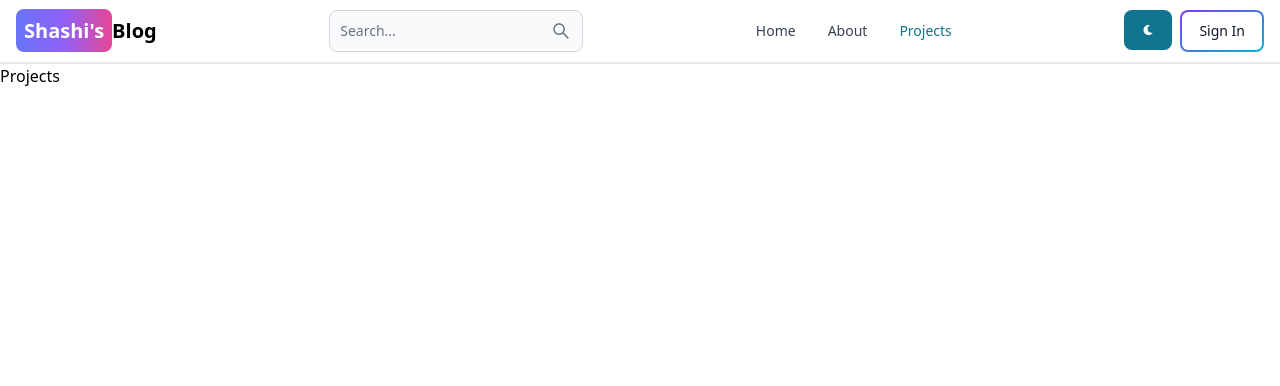
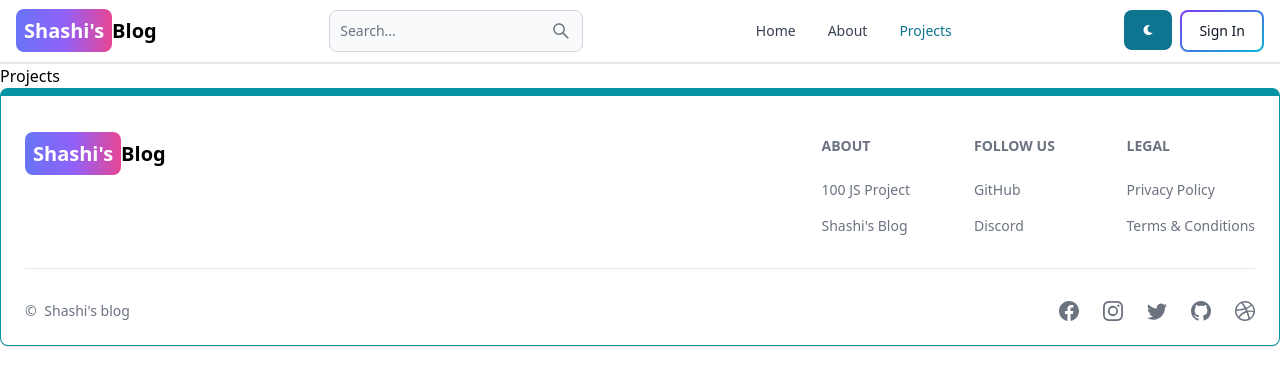
Before and after one commit to shashichandraket/Blog-Website, a React (Vite) app in the folder client/: page /projects in a window 1280 px wide. Shown: the top 386 px of the page. Built offline with nearby package versions, Linux system fonts and the light colour scheme.

Commit message:
create the footer component

```diff
--- a/client/src/App.jsx
+++ b/client/src/App.jsx
@@ -1,5 +1,6 @@
 import React from "react";
 import { BrowserRouter, Route, Routes } from "react-router-dom";
+import FooterCom from "./components/Footer";
 import Header from "./components/Header";
 import About from "./pages/About";
 import DashBoard from "./pages/DashBoard";
@@ -20,6 +21,7 @@
         <Route path="/dashboard" element={<DashBoard />} />
         <Route path="/projects" element={<Projects />} />
       </Routes>
+      <FooterCom />
     </BrowserRouter>
   );
 }
--- /dev/null
+++ b/client/src/components/Footer.jsx
@@ -0,0 +1,90 @@
+import { Footer } from "flowbite-react";
+import {
+  BsDribbble,
+  BsFacebook,
+  BsGithub,
+  BsInstagram,
+  BsTwitter,
+} from "react-icons/bs";
+import { Link } from "react-router-dom";
+
+export default function FooterCom() {
+  return (
+    <Footer container className="border border-t-8 border-teal-500">
+      <div className="w-full max-w-7xl mx-auto">
+        <div className="grid w-full justify-between sm:flex md:grid-cols-1">
+          <div className="mt-5">
+            <Link
+              to="/"
+              className="self-centered whitespace-nowrap text-lg sm:text-xl font-semibold dark:text-white"
+            >
+              <span className="px-2 py-2 bg-gradient-to-r from-indigo-500 via-purple-500 to-pink-500 rounded-lg text-white">
+                Shashi's
+              </span>
+              Blog
+            </Link>
+          </div>
+          <div className="grid grid-cols-2 gap-8  mt-4 sm:grid-cols-3 sm:gap-6">
+            <div>
+              <Footer.Title title="About" />
+              <Footer.LinkGroup col>
+                <Footer.Link
+                  href="https://www.100jsprojects.com"
+                  target="_blank"
+                  rel="noopener noreferrer"
+                >
+                  100 JS Project
+                </Footer.Link>
+                <Footer.Link
+                  href="https://www.100jsprojects.com"
+                  target="_blank"
+                  rel="noopener noreferrer"
+                >
+                  Shashi's Blog
+                </Footer.Link>
+              </Footer.LinkGroup>
+            </div>
+            <div>
+              <Footer.Title title="Follow Us" />
+              <Footer.LinkGroup col>
+                <Footer.Link
+                  href="https://www.github.com/shashichandraket"
+                  target="_blank"
+                  rel="noopener noreferrer"
+                >
+                  GitHub
+                </Footer.Link>
+                <Footer.Link href="#">Discord</Footer.Link>
+              </Footer.LinkGroup>
+            </div>
+            <div>
+              <Footer.Title title="Legal" />
+              <Footer.LinkGroup col>
+                <Footer.Link href="#">Privacy Policy</Footer.Link>
+                <Footer.Link href="#">Terms & Conditions</Footer.Link>
+              </Footer.LinkGroup>
+            </div>
+          </div>
+        </div>
+        <Footer.Divider />
+        <div className="w-full sm:flex sm:items-center sm:justify-between">
+          <Footer.Copyright
+            href="#"
+            by="Shashi's blog"
+            year={new Date().getFullYear}
+          />
+          <div className="flex gap-6 sm:mt-0 mt-4 sm:justify-center">
+            <Footer.Icon href="#" icon={BsFacebook} />
+            <Footer.Icon href="#" icon={BsInstagram} />
+            <Footer.Icon href="#" icon={BsTwitter} />
+            <Footer.Icon
+              href="https://github.com/shashichandraket"
+              icon={BsGithub}
+            />
+            <Footer.Icon href="#" icon={BsDribbble} />
+          </div>
+        </div>
+      </div>
+    </Footer>
+  );
+}
```
